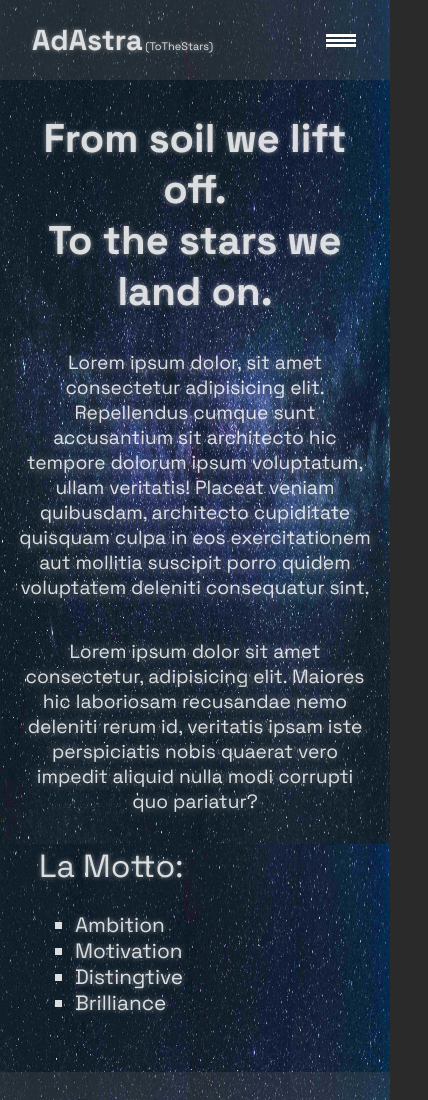
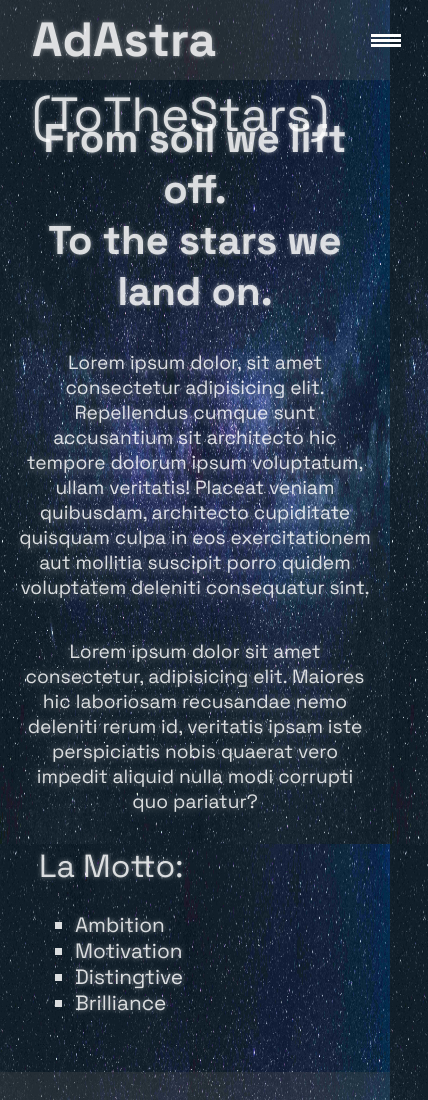
Before and after one commit to FardinHasanShuvo/AdAstra, a plain HTML site: page index.html in a window 390 px wide. Shown: the top 1100 px of the page, 428 px wide, since content can reach past the window. Drawn offline with Linux system fonts and the light colour scheme.

Commit message:
Update main.css

```diff
--- a/css/main.css
+++ b/css/main.css
@@ -376,5 +376,8 @@ div.footer div.copyright p {
 
 @media (max-width: 750px) {
   div.container section.heading div.logo a {
-    font-size: 1.8em;
+    font-size: 3em;
   }
+   div.container section.heading div.logo a span{
+     font-size:1em;
+  }
```
